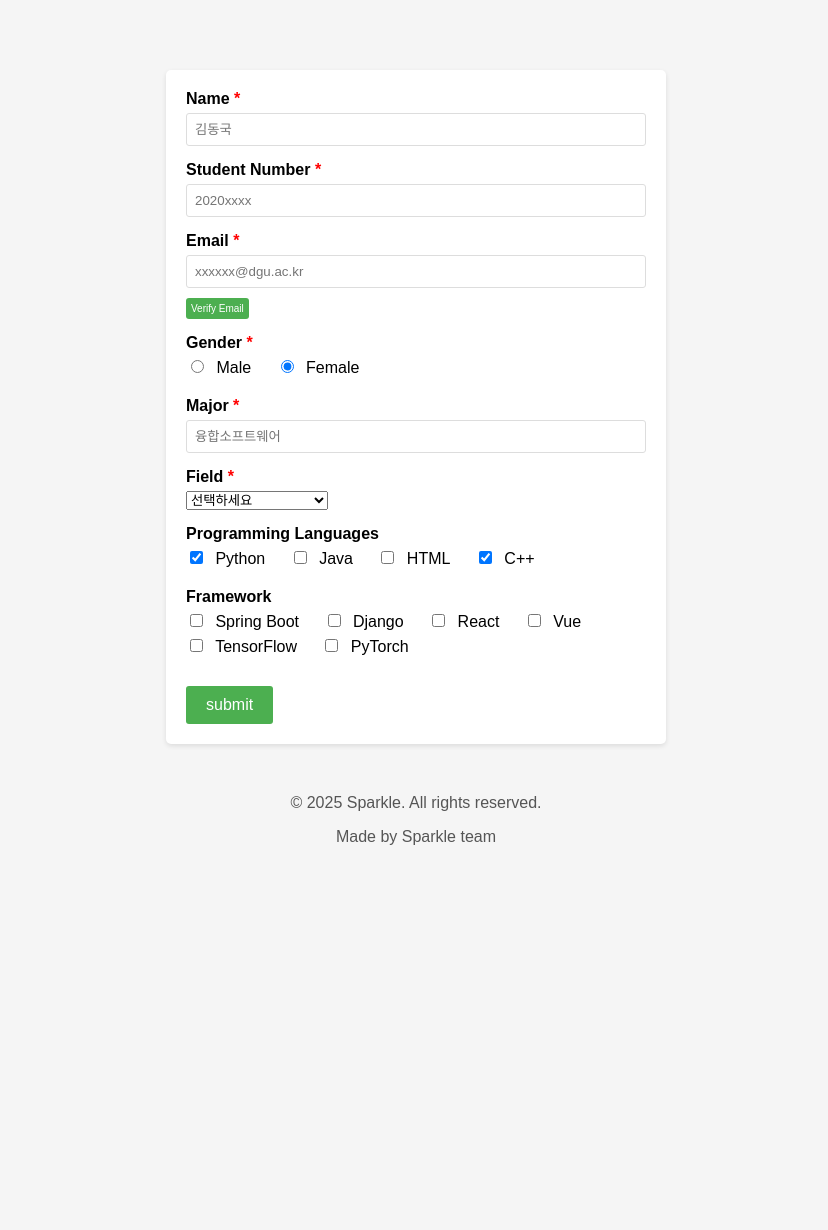
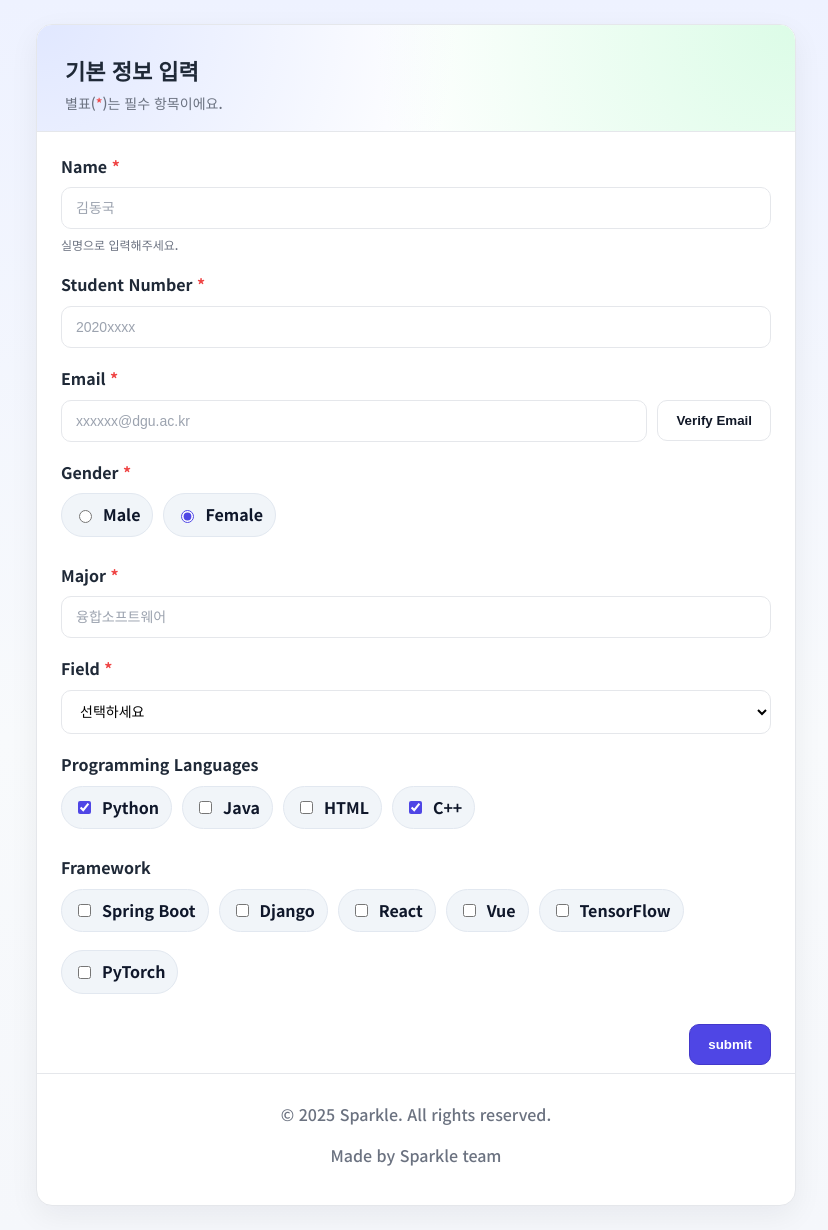
Before and after one commit to CSID-DGU/2025-2-OSSPrac-sparkle-01, a Flask app: page / in a window 1280 px wide. Shown: the whole page, without its empty margins (224-1052 px from the left). Before the commit the page ends 845 px from the top, so only its background shows below. Run offline with Flask 3, Linux system fonts and the light colour scheme.

Commit message:
input 스타일 변경

```diff
--- a/Subject3_1/static/css/input_style.css
+++ b/Subject3_1/static/css/input_style.css
@@ -1,67 +1,177 @@
-    body {
-            font-family: Arial, sans-serif;
-            max-width: 500px;
-            margin: 50px auto;
-            padding: 20px;
-            background-color: #f5f5f5;
+:root{
+  --bg:#f5f7fb;
+  --card:#ffffff;
+  --text:#1f2937;
+  --muted:#6b7280;
+  --line:#e5e7eb;
+  --accent:#4f46e5;
+  --accent-2:#22c55e;
+  --danger:#ef4444;
+
+  --chip-bg:#f1f5f9;
+  --chip-text:#0f172a;
 }
-        form {
-            background: white;
-            padding: 20px;
-            border-radius: 5px;
-            box-shadow: 0 2px 5px rgba(0,0,0,0.1);
+
+*{ box-sizing: border-box; }
+html, body{
+  margin:0;
+  padding:0;
 }
-        .form-group {
-            margin-bottom: 15px;
+
+body{
+  font-family:"Noto Sans KR", system-ui, -apple-system, Segoe UI, Roboto, Arial;
+  background:linear-gradient(180deg, #eef2ff 0%, #f8fafc 60%, var(--bg) 100%);
+  color:var(--text);
+  line-height:1.6;
+  padding:24px;
 }
-        label {
-            display: block;
-            margin-bottom: 5px;
-            font-weight: bold;
+
+.wrap{
+  max-width:760px;
+  margin:0 auto;
 }
-        input[type="text"] {
-            width: 100%;
-            padding: 8px;
-            border: 1px solid #ddd;
-            border-radius: 3px;
-            box-sizing: border-box;
+
+.card{
+  background:var(--card);
+  border-radius:16px;
+  box-shadow:0 10px 30px rgba(15,23,42,.06);
+  overflow:hidden;
+  border:1px solid var(--line);
 }
-        input[type="radio"],
-        input[type="checkbox"] {
-            margin-right: 8px;
+
+.header{
+  padding:28px 28px 16px;
+  border-bottom:1px solid var(--line);
+  background: radial-gradient(1200px 1200px at 0% -10%, #e0e7ff 0%, transparent 35%),
+              radial-gradient(1200px 1200px at 100% 0%, #dcfce7 0%, transparent 35%),
+              var(--card);
 }
-        .radio-group,
-        .checkbox-group {
-            margin-top: 5px;
+.title{
+  margin:0 0 4px;
+  font-size:22px;
+  font-weight:700;
 }
-        .radio-group label,
-        .checkbox-group label {
-            display: inline-block;
-            font-weight: normal;
-            margin-right: 20px;
+.subtitle{
+  margin:0;
+  color:var(--muted);
+  font-size:14px;
 }
-        .Email_Verification {
-            background-color: #4CAF50;
-            color: white;
-            padding: 5px 5px;
-            border: none;
-            border-radius: 3px;
-            cursor: pointer;
-            font-size: 10px;
+
+.content{ padding: 22px 24px 8px; }
+.footer{
+  padding: 12px 24px 20px;
+  border-top:1px solid var(--line);
+  color:var(--muted);
+  text-align:center;
 }
-        button {
-            background-color: #4CAF50;
-            color: white;
-            padding: 10px 20px;
-            border: none;
-            border-radius: 3px;
-            cursor: pointer;
-            font-size: 16px;
-            margin-top: 10px;
+
+form{
+  display:block;
+  margin:0;
 }
-        button:hover {
-            background-color: #45a049;
+.form-group{
+  margin-bottom:18px;
 }
-        .highlight {
-            color:red;
+label{
+  display:block;
+  margin-bottom:8px;
+  font-weight:700;
 }
+.highlight{ color: var(--danger); }
+
+.help{
+  display:block;
+  margin-top:6px;
+  font-size:12px;
+  color:var(--muted);
+}
+
+input[type="text"],
+input[type="email"],
+select{
+  width:100%;
+  padding:12px 14px;
+  border:1px solid var(--line);
+  border-radius:10px;
+  background:#fff;
+  transition:.16s border, .16s box-shadow;
+  outline:none;
+  font-size:14px;
+}
+input::placeholder{ color:#9ca3af; }
+
+input:focus,
+select:focus{
+  border-color:#c7d2fe;
+  box-shadow:0 0 0 4px rgba(79,70,229,.15);
+}
+
+.row{
+  display:flex;
+  gap:10px;
+  align-items:center;
+}
+.row input{ flex:1; }
+
+.choice-group{
+  display:flex;
+  flex-wrap:wrap;
+  gap:10px;
+}
+.choice{
+  display:inline-flex;
+  align-items:center;
+  gap:8px;
+  padding:8px 12px;
+  background:var(--chip-bg);
+  color:var(--chip-text);
+  border-radius:999px;
+  border:1px solid #e2e8f0;
+  cursor:pointer;
+  user-select:none;
+  transition:.16s transform, .16s background;
+}
+.choice:hover{ transform:translateY(-1px); }
+.choice input{ accent-color: var(--accent); }
+
+.btn{
+  display:inline-block;
+  padding:12px 18px;
+  border-radius:10px;
+  text-decoration:none;
+  background:var(--accent);
+  color:#fff;
+  font-weight:700;
+  border:1px solid #4338ca;
+  transition:.16s transform, .16s filter;
+  cursor:pointer;
+}
+.btn:hover{ filter:brightness(1.05); transform:translateY(-1px); }
+
+.btn-ghost{
+  background:#fff;
+  color:#111827;
+  border:1px solid var(--line);
+}
+.Email_Verification{ white-space:nowrap; }
+
+.form-actions{
+  margin-top:22px;
+  display:flex;
+  justify-content:flex-end;
+}
+
+input:required:invalid,
+select:required:invalid{
+}
+input.error, select.error{
+  border-color:#fecaca;
+  box-shadow:0 0 0 4px rgba(239,68,68,.12);
+}
+
+@media (max-width:560px){
+  .header{ padding:20px; }
+  .content{ padding:16px; }
+  .row{ flex-direction:column; align-items:stretch; }
+  .Email_Verification{ width:100%; text-align:center; }
+}
--- a/Subject3_1/templates/input.html
+++ b/Subject3_1/templates/input.html
@@ -1,52 +1,61 @@
 <!DOCTYPE html>
 <html lang="ko">
 <head>
-    <meta charset="UTF-8">
-    <meta name="viewport" content="width=device-width, initial-scale=1.0">
+  <meta charset="UTF-8" />
+  <meta name="viewport" content="width=device-width,initial-scale=1" />
   <title>Input Form</title>
-    <link rel="stylesheet" href="https://fonts.googleapis.com/css2?family=Noto+Sans+KR:wght@100..900&display=swap">
+  <link rel="stylesheet" href="https://fonts.googleapis.com/css2?family=Noto+Sans+KR:wght@300;500;700&display=swap" />
   <link rel="stylesheet" href="{{ url_for('static', filename='css/input_style.css') }}">
-
 </head>
 <body>
-    <form action="/result" method="POST">
+  <div class="wrap">
+    <div class="card">
+      <div class="header">
+        <h1 class="title">기본 정보 입력</h1>
+        <p class="subtitle">별표(<span class="highlight">*</span>)는 필수 항목이에요.</p>
+      </div>
+
+      <div class="content">
+        <form action="/result" method="POST" novalidate>
           <div class="form-group">
-            <label for="name">Name<span class="highlight"> *</span></label>
+            <label for="name">Name <span class="highlight">*</span></label>
             <input type="text" id="name" name="name" placeholder="김동국" required>
+            <small class="help">실명으로 입력해주세요.</small>
           </div>
 
           <div class="form-group">
-            <label for="student_number">Student Number<span class="highlight"> *</span></label>
+            <label for="student_number">Student Number <span class="highlight">*</span></label>
             <input type="text" id="student_number" name="student_number" placeholder="2020xxxx" required>
           </div>
 
           <div class="form-group">
-            <label for="email">Email<span class="highlight"> *</span></label>
-            <input type="text" id="email" name="email" placeholder="xxxxxx@dgu.ac.kr" required>
-            <br>
-            <button class="Email_Verification" type="button">Verify Email</button>
+            <label for="email">Email <span class="highlight">*</span></label>
+            <div class="row">
+              <input type="email" id="email" name="email" placeholder="xxxxxx@dgu.ac.kr" required>
+              <button class="btn btn-ghost Email_Verification" type="button">Verify Email</button>
+            </div>
           </div>
 
           <div class="form-group">
-            <label>Gender<span class="highlight"> *</span></label>
-            <div class="radio-group">
-                <label>
-                    <input type="radio" name="gender" value="Male"> Male
+            <label>Gender <span class="highlight">*</span></label>
+            <div class="choice-group">
+              <label class="choice">
+                <input type="radio" name="gender" value="Male"> <span>Male</span>
               </label>
-                <label>
-                    <input type="radio" name="gender" value="Female" checked> Female
+              <label class="choice">
+                <input type="radio" name="gender" value="Female" checked> <span>Female</span>
               </label>
             </div>
           </div>
 
           <div class="form-group">
-            <label for="major">Major<span class="highlight"> *</span></label>
+            <label for="major">Major <span class="highlight">*</span></label>
             <input type="text" id="major" name="major" placeholder="융합소프트웨어" required>
           </div>
 
-        <div class="form-group"> <!--Field 추가-->
-            <label for="field">Field<span class="highlight"> *</span></label>
-            <select id="field" name="field">
+          <div class="form-group">
+            <label for="field">Field <span class="highlight">*</span></label>
+            <select id="field" name="field" required>
               <option value="선택안함">선택하세요</option>
               <option value="AI/Data Engineering">AI/Data Engineering</option>
               <option value="DevOps/SRE">DevOps/SRE</option>
@@ -60,52 +69,57 @@
 
           <div class="form-group">
             <label>Programming Languages</label>
-            <div class="checkbox-group">
-                <label>
-                    <input type="checkbox" name="languages" value="Python" checked> Python
+            <div class="choice-group">
+              <label class="choice">
+                <input type="checkbox" name="languages" value="Python" checked> <span>Python</span>
               </label>
-                <label>
-                    <input type="checkbox" name="languages" value="Java"> Java
+              <label class="choice">
+                <input type="checkbox" name="languages" value="Java"> <span>Java</span>
               </label>
-                <label>
-                    <input type="checkbox" name="languages" value="HTML"> HTML
+              <label class="choice">
+                <input type="checkbox" name="languages" value="HTML"> <span>HTML</span>
               </label>
-                <label>
-                    <input type="checkbox" name="languages" value="C++" checked> C++
+              <label class="choice">
+                <input type="checkbox" name="languages" value="C++" checked> <span>C++</span>
               </label>
             </div>
           </div>
 
-        <div class="form-group"> <!--프레임워크 추가-->
+          <div class="form-group">
             <label>Framework</label>
-            <div class="checkbox-group">
-                <label>
-                    <input type="checkbox" name="framework" value="Spring Boot" > Spring Boot
+            <div class="choice-group">
+              <label class="choice">
+                <input type="checkbox" name="framework" value="Spring Boot"> <span>Spring Boot</span>
               </label>
-                <label>
-                    <input type="checkbox" name="framework" value="Django"> Django
+              <label class="choice">
+                <input type="checkbox" name="framework" value="Django"> <span>Django</span>
               </label>
-                <label>
-                    <input type="checkbox" name="framework" value="React"> React
+              <label class="choice">
+                <input type="checkbox" name="framework" value="React"> <span>React</span>
               </label>
-                <label>
-                    <input type="checkbox" name="framework" value="Vue" > Vue
+              <label class="choice">
+                <input type="checkbox" name="framework" value="Vue"> <span>Vue</span>
               </label>
-                <label>
-                    <input type="checkbox" name="framework" value="TensorFlow" > TensorFlow
+              <label class="choice">
+                <input type="checkbox" name="framework" value="TensorFlow"> <span>TensorFlow</span>
               </label>
-                <label>
-                    <input type="checkbox" name="framework" value="PyTorch" > PyTorch
+              <label class="choice">
+                <input type="checkbox" name="framework" value="PyTorch"> <span>PyTorch</span>
               </label>
             </div>
           </div>
 
-        <button type="submit">submit</button>
+          <div class="form-actions">
+            <button type="submit" class="btn">submit</button>
+          </div>
         </form>
+      </div>
 
-    <footer style="text-align: center; margin-top: 50px; color: #555;">
+      <div class="footer">
         <p>&copy; 2025 Sparkle. All rights reserved.</p>
         <p class="footer-copyright-sub">Made by Sparkle team</p>
-    </footer>
+      </div>
+    </div>
+  </div>
 </body>
 </html>
```
Lines whose indentation alone changed are shown as unchanged.
